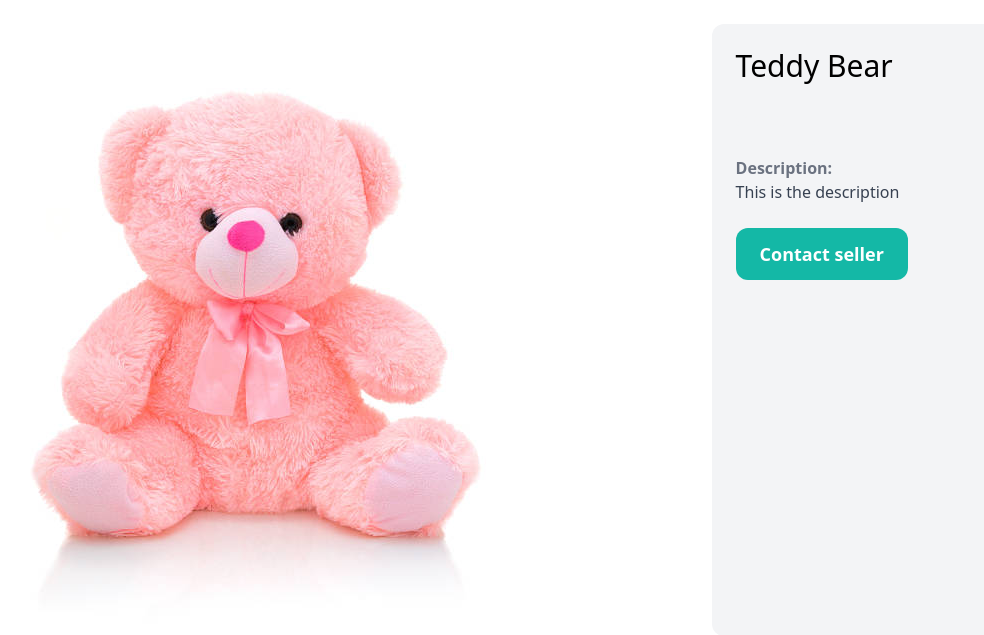
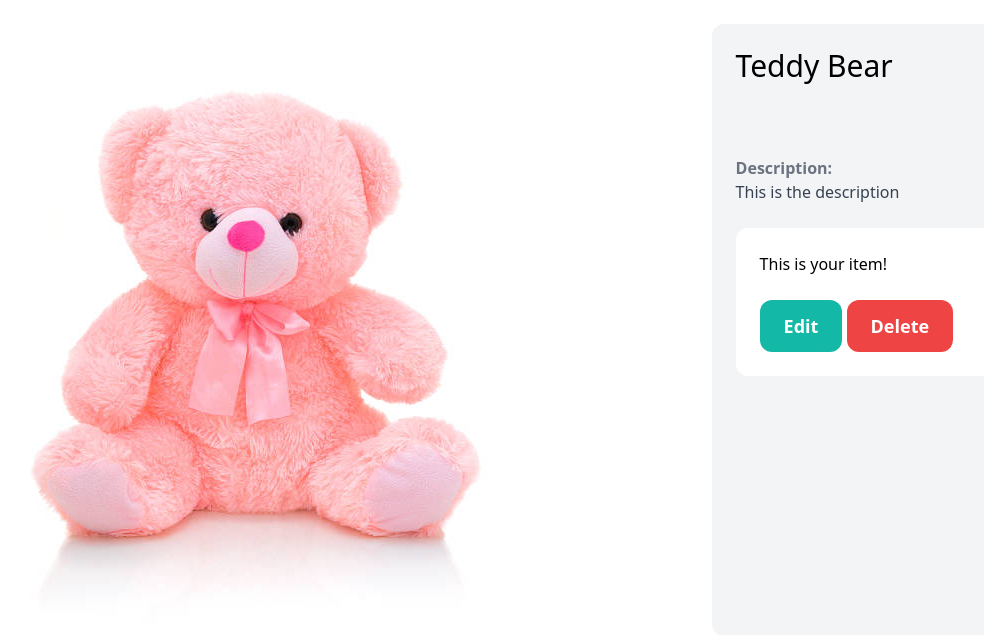
Before and after one commit to AnotherPianist/puddle, a Django app: page /items/1/ in a window 1280 px wide. Shown: the part 77-712 px from the top of the page, without its empty margins (66-1050 px from the left). Run offline with Django 4.2, Linux system fonts and the light colour scheme; a user stored in the database is signed in; data comes from the database, SQL or seed files in the repository; some libraries are stand-ins or nearby versions.

Commit message:
Delete item

```diff
--- a/dashboard/views.py
+++ b/dashboard/views.py
@@ -1,5 +1,5 @@
 from django.contrib.auth.decorators import login_required
-from django.shortcuts import render
+from django.shortcuts import render, get_object_or_404
 
 from item.models import Item
 
--- a/item/templates/item/detail.html
+++ b/item/templates/item/detail.html
@@ -17,7 +17,15 @@
                     {{ item.description }}
                 </p>
             {% endif %}
-            <a href="#" class="inline-block mt-6 px-6 py-3 text-lg font-semibold bg-teal-500 text-white rounded-xl hover:bg-teal-700">Contact seller</a>
+            {% if item.created_by == request.user %}
+                <div class="mt-6 p-6 bg-white rounded-xl">
+                    <p>This is your item!</p>
+                    <a href="{% url 'item:edit' item.id %}" class="inline-block mt-6 px-6 py-3 text-lg font-semibold bg-teal-500 text-white rounded-xl">Edit</a>
+                    <a href="{% url 'item:delete' item.id %}" class="inline-block mt-6 px-6 py-3 text-lg font-semibold bg-red-500 text-white rounded-xl">Delete</a>
+                </div>
+            {% else %}
+                <a href="#" class="inline-block mt-6 px-6 py-3 text-lg font-semibold bg-teal-500 text-white rounded-xl hover:bg-teal-700">Contact seller</a>
+            {% endif %}
         </div>
     </div>
 
--- a/item/urls.py
+++ b/item/urls.py
@@ -6,5 +6,6 @@ app_name = 'item'
 
 urlpatterns = [
     path('new/', views.new, name='new'),
-    path('<int:pk>/', views.detail, name='detail')
+    path('<int:pk>/', views.detail, name='detail'),
+    path('<int:pk>/delete/', views.delete, name='delete')
 ]
--- a/item/views.py
+++ b/item/views.py
@@ -28,3 +28,11 @@ def new(request):
         form = NewItemForm()
 
     return render(request, 'item/form.html', {'form': form, 'title': 'New item'})
+
+
+@login_required
+def delete(request, pk):
+    item = get_object_or_404(Item, pk=pk, created_by=request.user)
+    item.delete()
+
+    return redirect('dashboard:index')
```
